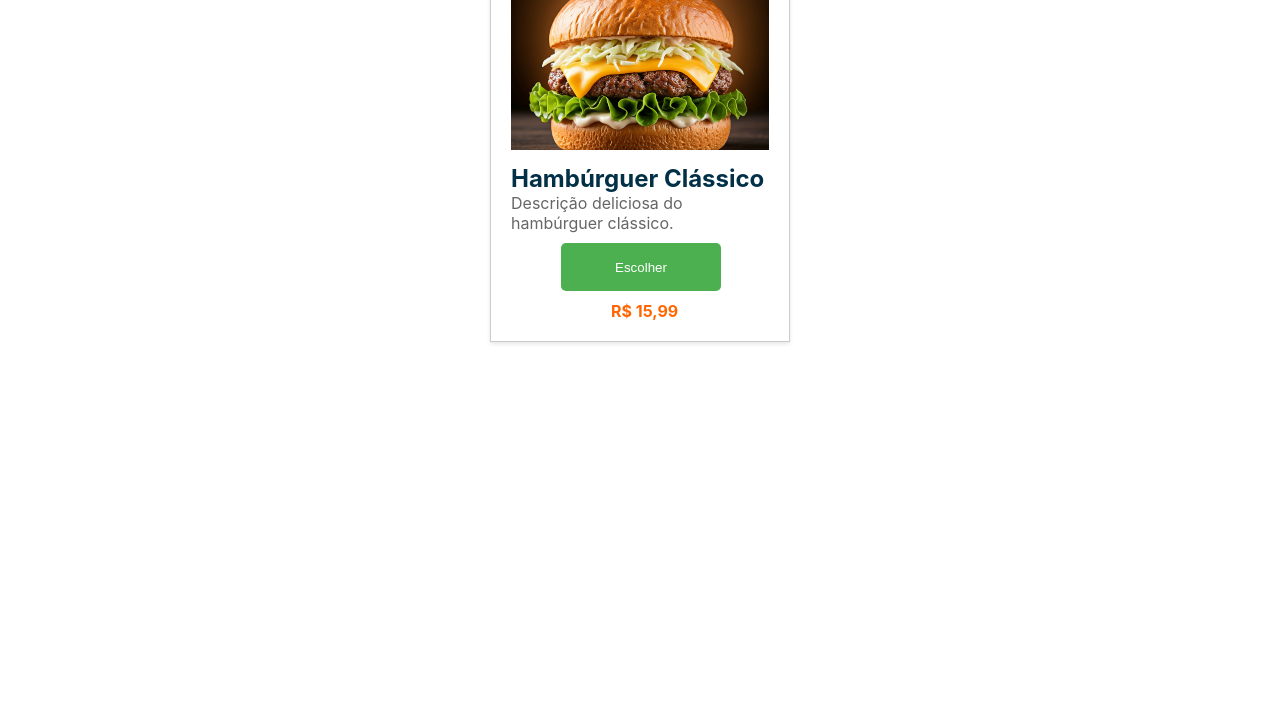
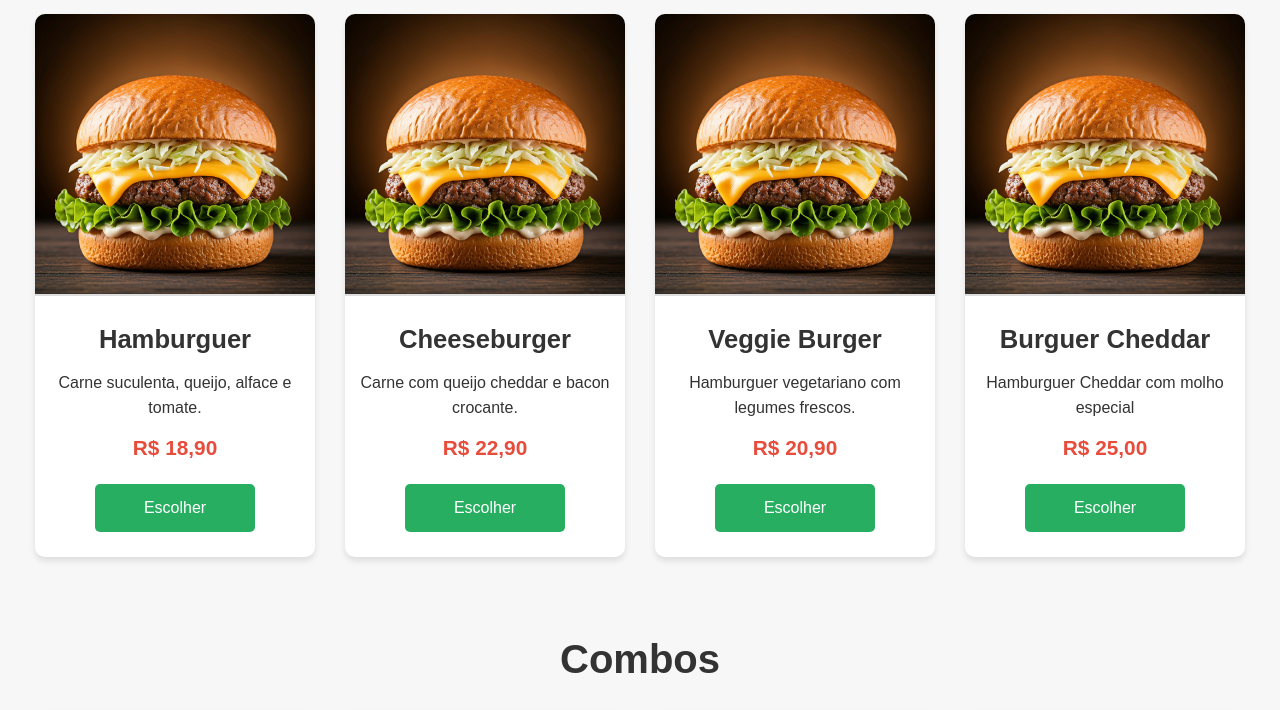
Before and after one commit to MS4ntos/hambugueria, a website: page view/cardapio.html in a window 1280 px wide. Shown: the part 200-910 px from the top of the page. Before the commit the page ends 800 px from the top, so only its background shows below. Drawn offline with Linux system fonts and the light colour scheme.

Commit message:
atualizacao

```diff
--- a/view/cardapio.html
+++ b/view/cardapio.html
@@ -25,20 +25,133 @@
             </ul>
         </ul>
     </header>
+    <h1>Hamburguers de Carne</h1>
+    <section class="menu">
 
-    <section class="cardapio">
-        <h1>Nosso Cardápio</h1>
-        <div class="container">
-            <div class="item">
-                <img src="imagens/hambuguer 2.png"Hambúrguer Clássico">
-                <h2>Hambúrguer Clássico</h2>
-                <p>Descrição deliciosa do hambúrguer clássico.</p>
+        <div class="produto">
+            <img src="imagens/hambuguer 2.png" alt="Hamburguer Clássico">
+            <div class="detalhes">
+                <h2>Hamburguer </h2>
+                <p>Carne suculenta, queijo, alface e tomate.</p>
+                <p class="preco">R$ 18,90</p>
                 <button class="btn-escolher">Escolher</button>
-                <span>R$ 15,99</span>
             </div>
+        </div>
+
+        <div class="produto">
+            <img src="imagens/hambuguer 2.png" alt="Cheeseburger">
+            <div class="detalhes">
+                <h2>Cheeseburger</h2>
+                <p>Carne com queijo cheddar e bacon crocante.</p>
+                <p class="preco">R$ 22,90</p>
+                <button class="btn-escolher">Escolher</button>
             </div>
+        </div>
+
+        <div class="produto">
+            <img src="imagens/hambuguer 2.png" alt="Veggie Burger">
+            <div class="detalhes">
+                <h2>Veggie Burger</h2>
+                <p>Hamburguer vegetariano com legumes frescos.</p>
+                <p class="preco">R$ 20,90</p>
+                <button class="btn-escolher">Escolher</button>
+            </div>
+        </div>
+
+        <div class="produto">
+            <img src="imagens/hambuguer 2.png" alt="Veggie Burger">
+            <div class="detalhes">
+                <h2>Burguer Cheddar</h2>
+                <p>Hamburguer Cheddar com molho especial</p>
+                <p class="preco">R$ 25,00</p>
+                <button class="btn-escolher">Escolher</button>
+            </div>
+        </div>
+
     </section>
-    <script src="script.js"></script>
+    <h1>Combos</h1>
+    <section class="menu">
 
+        <div class="produto">
+            <img src="imagens/hambuguer 2.png" alt="Hamburguer Clássico">
+            <div class="detalhes">
+                <h2>Combo Duplo</h2>
+                <p>Carne suculenta, queijo, alface e tomate.</p>
+                <p class="preco">R$ 18,90</p>
+                <button class="btn-escolher">Escolher</button>
+            </div>
+        </div>
+
+        <div class="produto">
+            <img src="imagens/hambuguer 2.png" alt="Cheeseburger">
+            <div class="detalhes">
+                <h2>Mega Combo</h2>
+                <p>Carne com queijo cheddar e bacon crocante.</p>
+                <p class="preco">R$ 22,90</p>
+                <button class="btn-escolher">Escolher</button>
+            </div>
+        </div>
+
+        <div class="produto">
+            <img src="imagens/hambuguer 2.png" alt="Veggie Burger">
+            <div class="detalhes">
+                <h2>Combo Avassalador</h2>
+                <p>Hamburguer vegetariano com legumes frescos.</p>
+                <p class="preco">R$ 20,90</p>
+                <button class="btn-escolher">Escolher</button>
+            </div>
+        </div>
+
+        <div class="produto">
+            <img src="imagens/hambuguer 2.png" alt="Veggie Burger">
+            <div class="detalhes">
+                <h2>Combo Cheddar</h2>
+                <p>Hamburguer Cheddar com molho especial</p>
+                <p class="preco">R$ 25,00</p>
+                <button class="btn-escolher">Escolher</button>
+            </div>
+        </div>
+
+    </section>
+    <h1>Bebidas</h1>
+    <section class="menu">
+
+        <div class="produto">
+            <img src="imagens/coca 1lt.webp" alt="Hamburguer Clássico">
+            <div class="detalhes">
+                <h2>Coca de 1L</h2>
+                <p class="preco">R$ 5,00</p>
+                <button class="btn-escolher">Escolher</button>
+            </div>
+        </div>
+
+        <div class="produto">
+            <img src="imagens/coca 2lt.webp" alt="Cheeseburger">
+            <div class="detalhes">
+                <h2>Coca de 2L</h2>
+                <p class="preco">R$ 9,00</p>
+                <button class="btn-escolher">Escolher</button>
+            </div>
+        </div>
+
+        <div class="produto">
+            <img src="imagens/suco laranja.webp" alt="Veggie Burger">
+            <div class="detalhes">
+                <h2>Suco de Laranja </h2>
+                <p class="preco">R$ 6,00</p>
+                <button class="btn-escolher">Escolher</button>
+            </div>
+        </div>
+
+        <div class="produto">
+            <img src="imagens/agua.webp" alt="Veggie Burger">
+            <div class="detalhes">
+                <h2>Agua</h2>
+                <p class="preco">R$ 4,00</p>
+                <button class="btn-escolher">Escolher</button>
+            </div>
+        </div>
+
+    </section>
 </body>
 </html>
--- a/view/style.css
+++ b/view/style.css
@@ -337,49 +337,99 @@ th, td {
 /*TELA DE CARDAPIO*/
 
 
-
-.item {
+* {
+    margin: 0;
+    padding: 0;
+    box-sizing: border-box;
+}
 
 
-    width: 300px;
-    margin: 20px;
-    border: 1px solid #ccc;
-    padding: 20px;
-    box-shadow: 0 2px 4px rgba(0, 0, 0, 0.1);
+body {
+    font-family: Arial, sans-serif;
+    background-color: #f7f7f7;
+    color: #333;
+    line-height: 1.6;
 }
 
-.item img {
+header {
+    background-color: #343a40;
+    color: white;
+    padding: 20px;
+    text-align: center;
+}
+
+h1 {
+    font-size: 2.5rem;
+}
+
+
+/* Estilos do cardápio */
+.menu {
+    display: flex;
+    justify-content: center;
+    gap: 30px;
+    flex-wrap: wrap;
+    padding: 20px;
+}
+
+.produto {
+    align-items: center;
+    background-color: white;
+    border-radius: 10px;
+    box-shadow: 0 4px 6px rgba(0, 0, 0, 0.1);
+    overflow: hidden;
+    width: 280px;
+    text-align: center;
+    transition: transform 0.3s ease;
+}
+
+.produto:hover {
+    transform: scale(1.05);
+}
+
+.produto img {
     width: 100%;
-    height: 200px;
-    object-fit: cover;
+    height: auto;
+    border-bottom: 2px solid #ddd;
+}
+
+.detalhes {
+    padding: 15px;
 
 }
 
-.item h2 {
-    font-size: 24px;
-    margin-top: 10px;
+h2 {
+    font-size: 1.6rem;
+    margin-bottom: 10px;
 }
 
-.item p {
-    font-size: 16px;
-    color: #666;
+p {
+    margin-bottom: 10px;
 }
 
-.item span {
+.preco {
+    font-size: 1.3rem;
     font-weight: bold;
-    color: #ff6600;
-    margin-left: 100px;
+    color: #e74c3c;
 }
 
 .btn-escolher {
-
-    background-color: #4CAF50; /* Verde */
+    margin-left: 45px;
+    background-color: #27ae60;
     color: white;
+    border: none;
     padding: 10px 20px;
-    border: none;
     border-radius: 5px;
     cursor: pointer;
-    margin-top: 10px;
-    margin-left: 50px;
+    font-size: 1rem;
+    transition: background-color 0.3s;
+}
 
+.btn-escolher:hover {
+    background-color: #2ecc71;
 }
+
+h1{
+    text-align: center;
+    margin-top: 50px;
+}
```
Also changed, not shown: view/login.css (+18 -20 lines), view/login.html (+3 -3 lines), view/imagens/agua.webp (added), view/imagens/coca 1lt.webp (added), view/imagens/coca 2lt.webp (added), view/imagens/suco laranja.webp (added).
